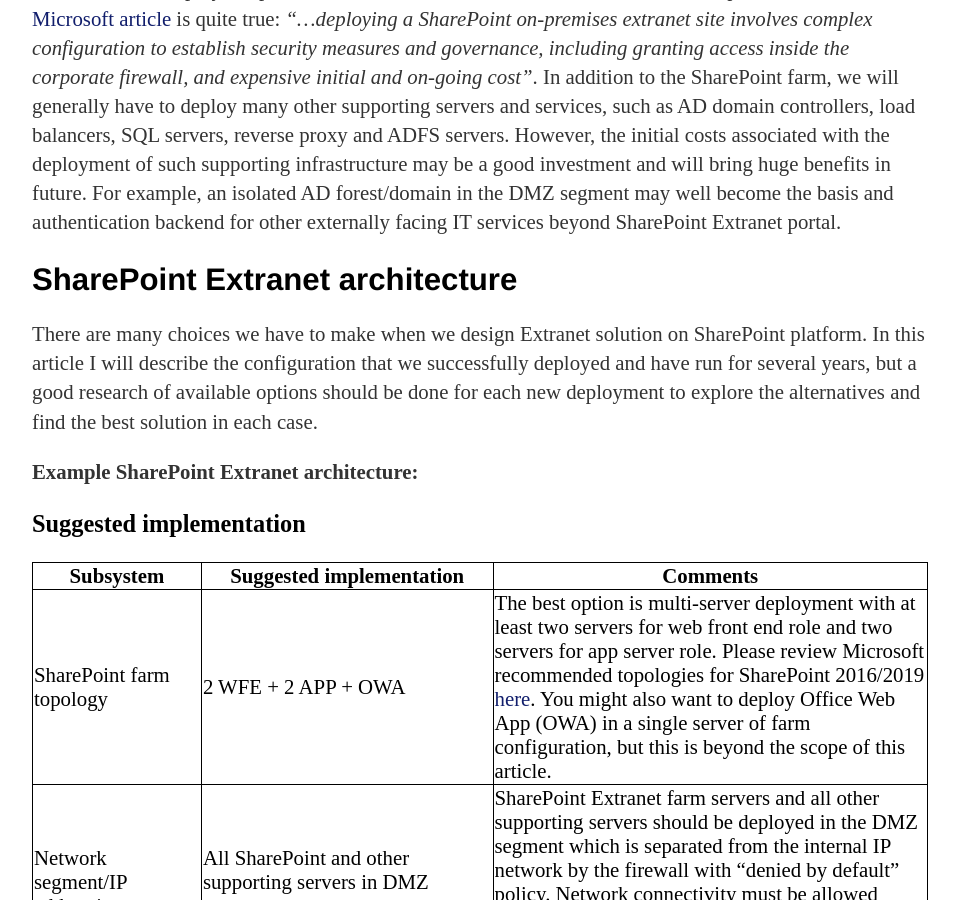
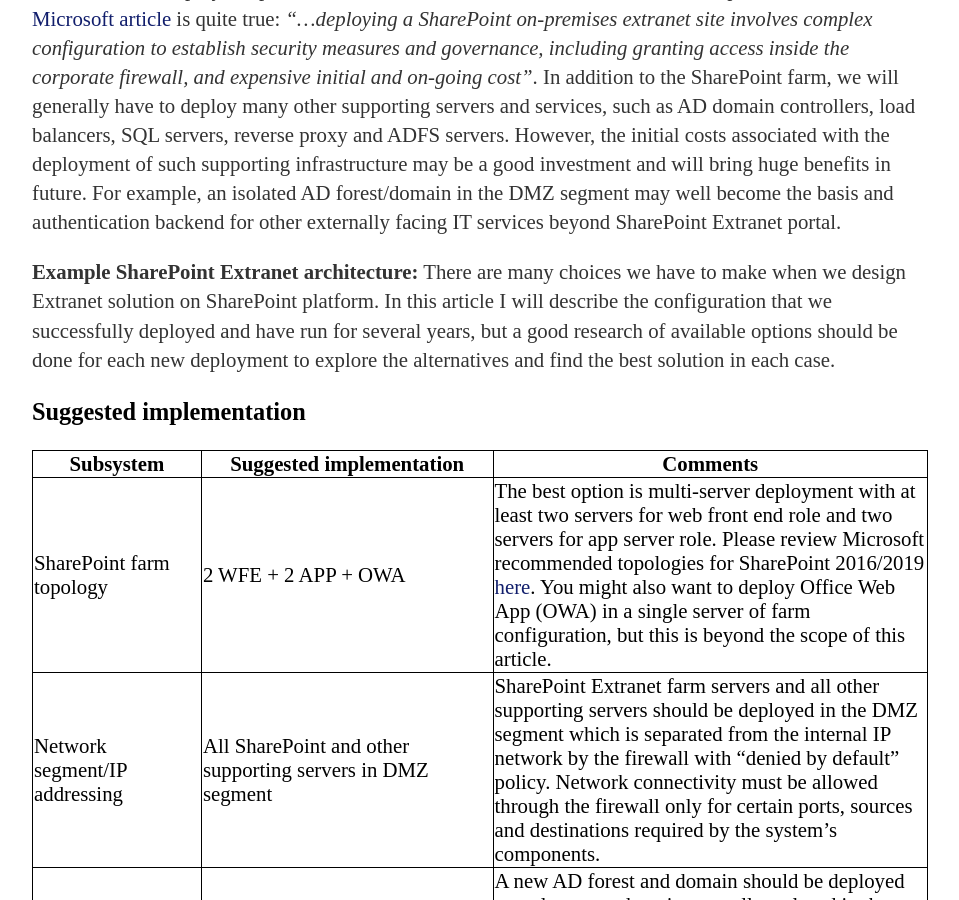
Before and after one commit to imatviyenko/imatviyenko.github.io, a Jekyll site: the page built from _posts/2018-10-26-SharePoint_extranet_architecture.md, in a window 1280 px wide and 900 px high, scrolled down 1869 px. Shown: the whole window, without its empty margins (160-1119 px from the left). Built offline with Jekyll 4.4.1, drawn with Linux system fonts in a browser that asks for light colours; some of the changed text lies outside the part shown.

Commit message:
2018-10-26-SharePoint_extranet_architecture - v4

```diff
--- a/_posts/2018-10-26-SharePoint_extranet_architecture.md
+++ b/_posts/2018-10-26-SharePoint_extranet_architecture.md
@@ -1,6 +1,6 @@
 ---
 layout: post
-title: "SharePoint extranet architecture"
+title: "SharePoint Extranet architecture"
 description: "Building a corporate Extranet web site in SharePoint"
 date: 2018-10-26
 tags: SharePoint ADFS authentication
@@ -32,10 +32,8 @@
 ## Additional costs
 The decision to deploy a separate SharePoint farm for Extranet comes with its own price. This statement in [Microsoft article][Use SharePoint Online as a business-to-business (B2B) extranet solution] is quite true: *"...deploying a SharePoint on-premises extranet site involves complex configuration to establish security measures and governance, including granting access inside the corporate firewall, and expensive initial and on-going cost"*. In addition to the SharePoint farm, we will generally have to deploy many other supporting servers and services, such as AD domain controllers, load balancers, SQL servers, reverse proxy and ADFS servers. However, the initial costs associated with the deployment of such supporting infrastructure may be a good investment and will bring huge benefits in future. For example, an isolated AD forest/domain in the DMZ segment may well become the basis and authentication backend for other externally facing IT services beyond SharePoint Extranet portal.
 
-## SharePoint Extranet architecture
+**Example SharePoint Extranet architecture:**
 There are many choices we have to make when we design Extranet solution on SharePoint platform. In this article I will describe the configuration that we successfully deployed and have run for several years, but a good research of available options should be done for each new deployment to explore the alternatives and find the best solution in each case.
-
-**Example SharePoint Extranet architecture:**
 
 ### Suggested implementation
 
```
